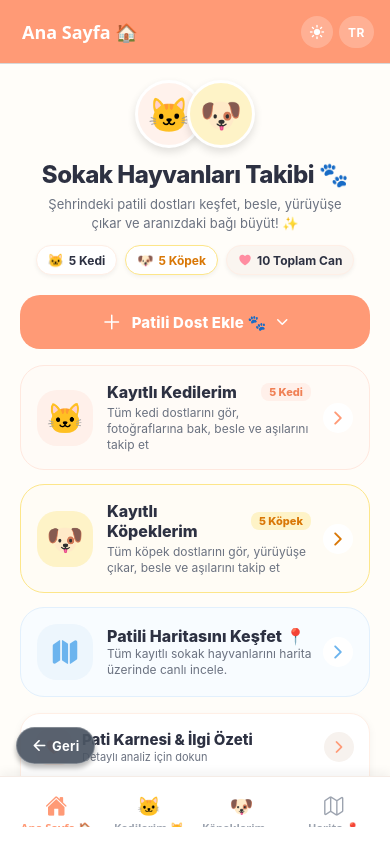
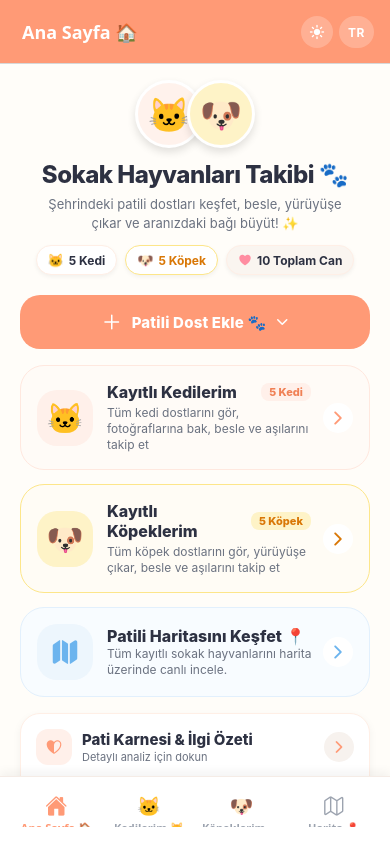
Before and after one commit to HakanURAL06/MobileAppDevelopmentProject, a React Native app: screen / in a window 390 px wide. Built offline with nearby package versions, Linux system fonts and the light colour scheme.

Commit message:
Revert "feat(navigation): geri gitme butonu kalici menunun sol ustune floating olarak tasindi"
This reverts commit fd285f3b90e6ce95e0e9a95513efeb0536cbf125.

```diff
--- a/App.js
+++ b/App.js
@@ -1,6 +1,6 @@
 import React from 'react';
 import { View, Text, TouchableOpacity, StyleSheet, Platform } from 'react-native';
-import { NavigationContainer, useNavigationContainerRef } from '@react-navigation/native';
+import { NavigationContainer } from '@react-navigation/native';
 import { createBottomTabNavigator } from '@react-navigation/bottom-tabs';
 import { createNativeStackNavigator } from '@react-navigation/native-stack';
 import { SafeAreaProvider, useSafeAreaInsets } from 'react-native-safe-area-context';
@@ -25,54 +25,26 @@ const Tab = createBottomTabNavigator();
 const Stack = createNativeStackNavigator();
 
 /**
- * Kalıcı Menünün Sol Üstünde Duran Geri Gitme Butonu (Floating Back Button)
- * Kullanıcının nerede olursa olsun bir önceki bulunduğu sayfaya kolayca dönmesini sağlar.
+ * Sol Üst Geri Dön Butonu (Global Back Button)
+ * Kullanıcı nerede olursa olsun bastığında bir önceki bulunduğu sayfaya döner.
  */
-function FloatingBottomBackButton({ currentRoute, canGoBack, onBack }) {
-  const insets = useSafeAreaInsets();
-  const theme = useCatStore((state) => state.theme || 'light');
-  const language = useCatStore((state) => state.language || 'tr');
-  const isDark = theme === 'dark';
-  const colors = getThemeColors(theme);
-  const t = getTranslation(language);
+function HeaderBackButton({ navigation }) {
+  const canGoBack = navigation && navigation.canGoBack ? navigation.canGoBack() : false;
+  const isDark = useCatStore((state) => state.theme === 'dark');
 
-  const isTabScreen = ['Home', 'CatList', 'DogList', 'CatMap'].includes(currentRoute) || currentRoute === 'MainTabs';
-  const bottomPadding = Math.max(insets.bottom, Platform.OS === 'ios' ? 16 : 10);
-  const tabBarHeight = 58 + bottomPadding;
-
-  // Kalıcı menü üzerindeyken tab barın hemen sol üstünde, stack sayfalarında ise alt kenarın sol üstünde durur
-  const bottomPosition = isTabScreen ? tabBarHeight + 12 : bottomPadding + 16;
-
-  // Ana sayfada değilsek veya geri gidilebilecek geçmiş varsa aktif renkte parlar
-  const isActive = canGoBack || (currentRoute && currentRoute !== 'Home' && currentRoute !== 'MainTabs');
+  if (!canGoBack) return null;
 
   return (
     <TouchableOpacity
       style={[
-        styles.floatingBackBtn,
-        {
-          bottom: bottomPosition,
-          backgroundColor: isActive
-            ? (isDark ? colors.card : colors.primary)
-            : (isDark ? 'rgba(55,65,81,0.92)' : 'rgba(75,85,99,0.92)'),
-          borderColor: isActive
-            ? (isDark ? colors.cardBorder : 'rgba(255,255,255,0.45)')
-            : 'rgba(255,255,255,0.25)',
-        },
+        styles.globalBackBtn,
+        { backgroundColor: isDark ? 'rgba(255,255,255,0.12)' : 'rgba(255,255,255,0.22)' },
       ]}
-      onPress={onBack}
-      activeOpacity={0.78}
-      hitSlop={{ top: 8, bottom: 8, left: 8, right: 8 }}
+      onPress={() => navigation.goBack()}
+      activeOpacity={0.7}
+      hitSlop={{ top: 10, bottom: 10, left: 10, right: 10 }}
     >
-      <Ionicons
-        name="arrow-back"
-        size={17}
-        color="#FFFFFF"
-        style={{ marginRight: 4 }}
-      />
-      <Text style={styles.floatingBackText}>
-        {t.navBack || 'Geri'}
-      </Text>
+      <Ionicons name="chevron-back" size={20} color="#FFFFFF" />
     </TouchableOpacity>
   );
 }
@@ -138,7 +110,6 @@ function BottomTabs() {
 
   return (
     <Tab.Navigator
-      backBehavior="history"
       screenOptions={({ route }) => ({
         headerShown: true,
         headerStyle: {
@@ -230,50 +201,13 @@ export default function App() {
   const isDark = theme === 'dark';
   const colors = getThemeColors(theme);
   const t = getTranslation(language);
-  const showToast = useCatStore((state) => state.showToast);
-
-  const navigationRef = useNavigationContainerRef();
-  const [canGoBackState, setCanGoBackState] = React.useState(false);
-  const [currentRoute, setCurrentRoute] = React.useState('Home');
-
-  const updateNavState = React.useCallback(() => {
-    if (navigationRef.isReady()) {
-      setCanGoBackState(navigationRef.canGoBack());
-      const route = navigationRef.getCurrentRoute();
-      if (route?.name) {
-        setCurrentRoute(route.name);
-      }
-    }
-  }, [navigationRef]);
-
-  const handleFloatingBack = () => {
-    if (!navigationRef.isReady()) return;
-
-    if (navigationRef.canGoBack()) {
-      navigationRef.goBack();
-    } else {
-      const current = navigationRef.getCurrentRoute()?.name;
-      if (current && current !== 'Home' && current !== 'MainTabs') {
-        navigationRef.navigate('MainTabs', { screen: 'Home' });
-      } else {
-        showToast(
-          language === 'en' ? 'Already at home screen 🏠' : 'Zaten ana ekrandasınız 🏠',
-          'info'
-        );
-      }
-    }
-  };
 
   return (
     <SafeAreaProvider>
-      <NavigationContainer
-        ref={navigationRef}
-        onReady={updateNavState}
-        onStateChange={updateNavState}
-      >
+      <NavigationContainer>
         <StatusBar style="light" />
         <Stack.Navigator
-          screenOptions={{
+          screenOptions={({ navigation }) => ({
             headerStyle: {
               backgroundColor: isDark ? colors.card : Colors.primary,
             },
@@ -283,8 +217,9 @@ export default function App() {
               fontSize: 17,
             },
             headerBackTitleVisible: false,
+            headerLeft: () => <HeaderBackButton navigation={navigation} />,
             headerRight: () => <HeaderPreferencesButtons />,
-          }}
+          })}
         >
           {/* Ana Sekmeler */}
           <Stack.Screen
@@ -354,14 +289,6 @@ export default function App() {
           />
         </Stack.Navigator>
       </NavigationContainer>
-
-      {/* Kalıcı Alt Menünün Sol Üstünde Duran Geri Gitme Butonu */}
-      <FloatingBottomBackButton
-        currentRoute={currentRoute}
-        canGoBack={canGoBackState}
-        onBack={handleFloatingBack}
-      />
-
       <ToastBanner />
     </SafeAreaProvider>
   );
@@ -375,28 +302,14 @@ const styles = StyleSheet.create({
     paddingVertical: 2,
     paddingRight: 2,
   },
-  floatingBackBtn: {
-    position: 'absolute',
-    left: 16,
-    flexDirection: 'row',
+  globalBackBtn: {
+    width: 34,
+    height: 34,
+    borderRadius: 17,
+    justifyContent: 'center',
     alignItems: 'center',
-    justifyContent: 'center',
-    paddingVertical: 8,
-    paddingHorizontal: 14,
-    borderRadius: 22,
-    borderWidth: 1.5,
-    zIndex: 9999,
-    elevation: 8,
-    shadowColor: '#000000',
-    shadowOffset: { width: 0, height: 4 },
-    shadowOpacity: 0.28,
-    shadowRadius: 5,
-  },
-  floatingBackText: {
-    color: '#FFFFFF',
-    fontSize: 13,
-    fontWeight: '700',
-    letterSpacing: 0.3,
+    marginLeft: 6,
+    marginRight: 4,
   },
   headerIconBtn: {
     width: 32,
```
